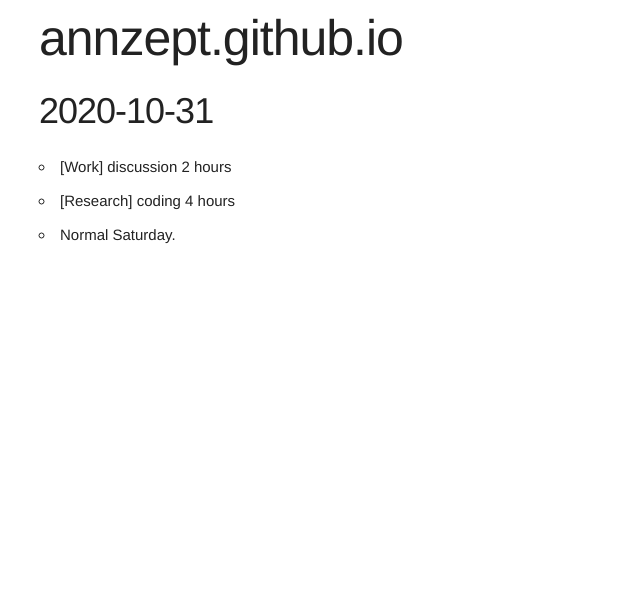
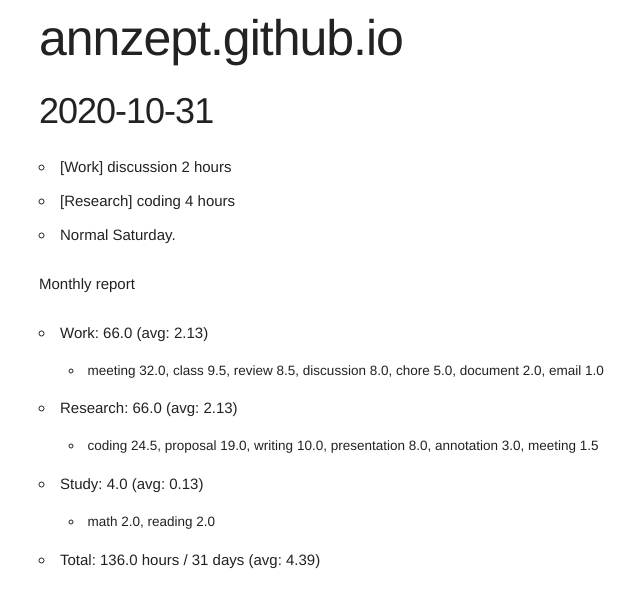
Before and after one commit to annzept/annzept.github.io, a Jekyll site: the page built from _posts/2020-10-31-diary.md, in a window 1280 px wide. Shown: the top 608 px of the page, without its empty margins (121-761 px from the left). Built offline with Jekyll 4.4.1, drawn with Linux system fonts in a browser that asks for light colours.

Commit message:
Sun Nov  1 01:53:43 JST 2020

```diff
--- a/_posts/2020-10-31-diary.md
+++ b/_posts/2020-10-31-diary.md
@@ -8,3 +8,12 @@ categories: diary
 - [Work] discussion 2 hours
 - [Research] coding 4 hours
 - Normal Saturday.
+
+Monthly report
+- Work: 66.0 (avg: 2.13)
+  + meeting 32.0, class 9.5, review 8.5, discussion 8.0, chore 5.0, document 2.0, email 1.0
+- Research: 66.0 (avg: 2.13)
+  + coding 24.5, proposal 19.0, writing 10.0, presentation 8.0, annotation 3.0, meeting 1.5
+- Study: 4.0 (avg: 0.13)
+  + math 2.0, reading 2.0
+- Total: 136.0 hours / 31 days (avg: 4.39)
```
